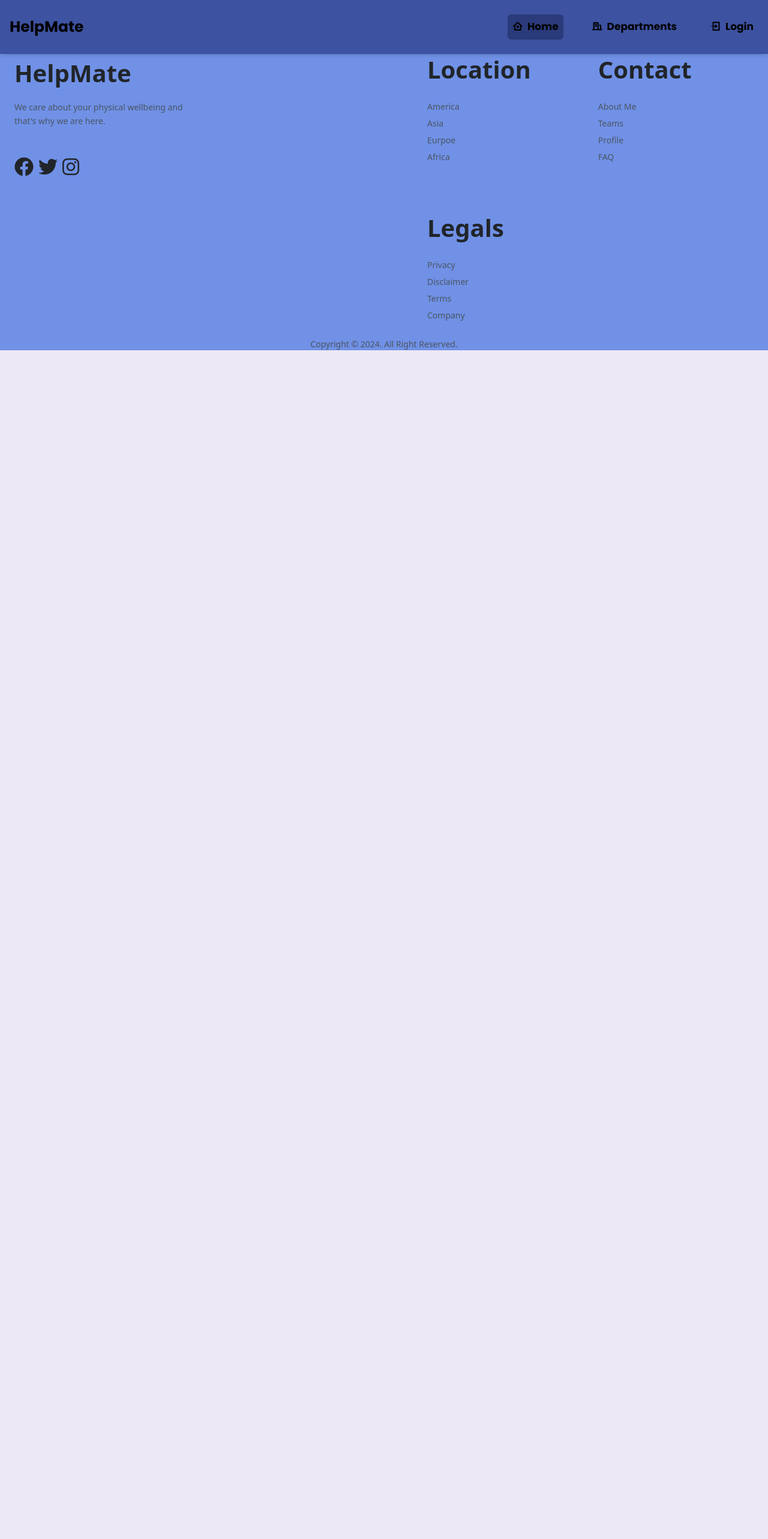
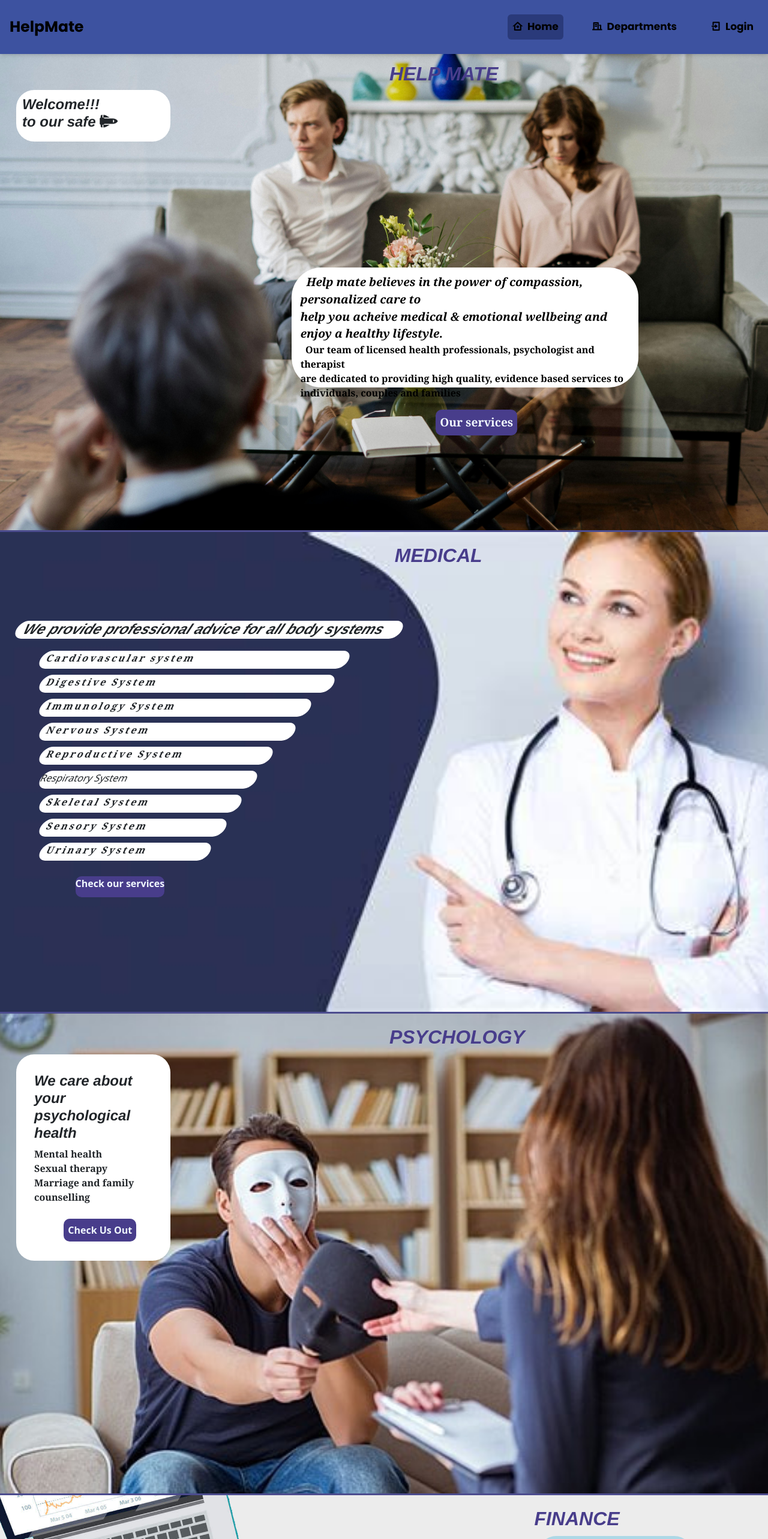
Before and after one commit to AlisuTech/techorigin_helpmate, a React (Create React App) app: page / in a window 1280 px wide. Shown: the top 2566 px of the page at 60% size. Before the commit the page ends 800 px from the top, so only its background shows below. Built offline with nearby package versions, Linux system fonts and the light colour scheme; a web font is replaced by a local one.

Commit message:
fixed the bug to display homepage

```diff
--- a/src/pages/homepage/HomePage.css
+++ b/src/pages/homepage/HomePage.css
@@ -1,5 +1,5 @@
-/* .finance-imag{
-  background-image: url('./finance.jpeg');
+.finance-imag{
+  background-image: url('../../assets/homepage/finance.jpeg');
   background-size: cover;
   background-repeat: no-repeat;
   height: 100vh;
@@ -13,13 +13,13 @@
 
 
 .finalrel-imag{
-  background-image: url('./relatibg.jpg');
+  background-image: url('../../assets/homepage/relatibg.jpg');
   background-size: cover;
   background-repeat: no repeat;
   height: 100vh;
 }
 .firsthomepagebg{
-  background-image: url('./firsthomepagebg.jpg');
+  background-image: url('../../assets/homepage/firsthomepagebg.jpg');
   background-size: cover;
   background-repeat: no repeat;
   height: 100vh;
@@ -48,7 +48,7 @@
 }
 
 .mainhome-imag{
-  background-image: url('./home.jpeg');
+  background-image: url('../../assets/homepage/home.jpeg');
   background-size: cover;
   background-repeat: no repeat;
   height: 100vh;
@@ -69,19 +69,19 @@
 
 }
 .rell{
-  background-image: url('./relatibg.jpg');
+  background-image: url('../../assets/homepage/relatibg.jpg');
   background-size: cover;
   background-repeat: no repeat;
   height: 100vh;
 }
 .psy-imag{
-  background-image: url('./psycholobg.jpg');
+  background-image: url('../../assets/homepage/psycholobg.jpg');
   background-size: cover;
   background-repeat: no repeat;
   height: 100vh;
 }
 .div-imag{
-  background-image: url('./finance.jpeg');
+  background-image: url('../../assets/homepage/finance.jpeg');
   background-size: cover;
   background-repeat: no repeat;
   height: 100vh;
@@ -91,7 +91,7 @@
   height: 700px;
 }
 .mainbackground{
-  background-image: url('./mainbg.jpg');
+  background-image: url('../../assets/homepage/mainbg.jpg');
   background-size: cover;
   background-repeat: no repeat;
   height: 100vh;
@@ -118,28 +118,28 @@
   padding: 30px;
 }
 .fitness-imag{
-  background-image: url('./fitness.jpg');
+  background-image: url('../../assets/homepage/fitness.jpg');
   background-size: cover;
   background-repeat: no repeat;
   height: 35vh;
   width: 100%;
 }
 .diet-imag{
-  background-image: url('./diet.jpg');
+  background-image: url('../../assets/homepage/diet.jpg');
   background-size: cover;
   background-repeat: no repeat;
   height: 100vh;
   width: 100%;
 }
 .fashion-imag{
-  background-image: url('./fashion.jpg');
+  background-image: url('../../assets/homepage/fashion.jpeg');
   background-size: cover;
   background-repeat: no repeat;
   height: 35vh;
   width: auto;
 }
 .carrrr-imag{
-  background-image: url('./carrrr.jpg');
+  background-image: url('../../assets/homepage/carrrr.jpg');
   background-size: cover;
   background-repeat: no repeat;
   height: 35vh;
@@ -155,7 +155,7 @@
 .lifestylef{
   height: 180vh;
   width: 100%;
-  background-image: url('./lifestyleimage.jpeg');
+  background-image: url('../../assets/homepage/lifestyleimage.jpeg');
   background-position: center center;
   background-size: cover;
   background-repeat: no-repeat;
@@ -169,7 +169,7 @@
 }
 
 .med-imag{
-  background-image: url('./newmedical.jpg');
+  background-image: url('../../assets/homepage/newmedical.jpg');
   background-size: cover;
   background-repeat: no repeat;
   height: 100vh;
@@ -399,8 +399,3 @@
 .lifestylefont{
   margin-left: 30%;
 }
-
-
-
-
- */
--- a/src/pages/homepage/HomePage.js
+++ b/src/pages/homepage/HomePage.js
@@ -5,7 +5,7 @@ const HomePage = () => {
   return (
     <>
 
-{/* <div className='margin overall-div'>
+<div className='margin overall-div'>
              <div className='firsthomepagebg div-mainhome-opacity'>
                 <h1 className='alignfirsthomepage h1font'>&nbsp;HELP MATE</h1>
                 <div className='div2-firsthomepage'><h1 className='h3font'>Welcome!!!<br></br> to our safe <i class="fa fa-space-shuttle" aria-hidden="true"></i></h1></div>
@@ -112,7 +112,7 @@ const HomePage = () => {
 
 
         </div>
- */}
+
 
 
         {/* <Header/> */}
```
Also changed, not shown: src/pages/main.js (line endings or trailing spaces).
